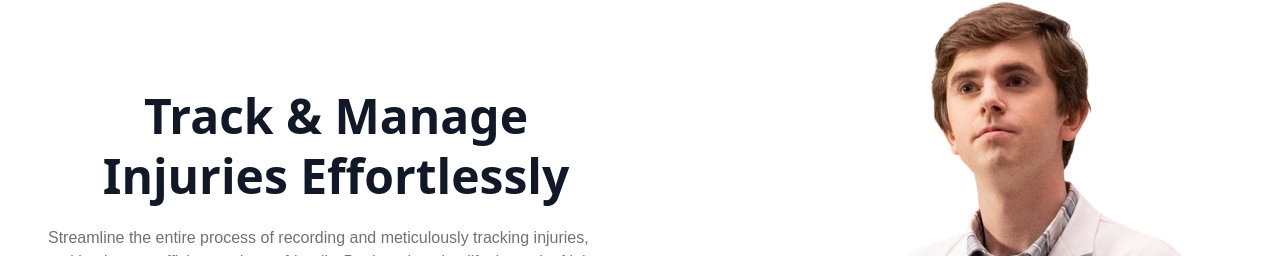
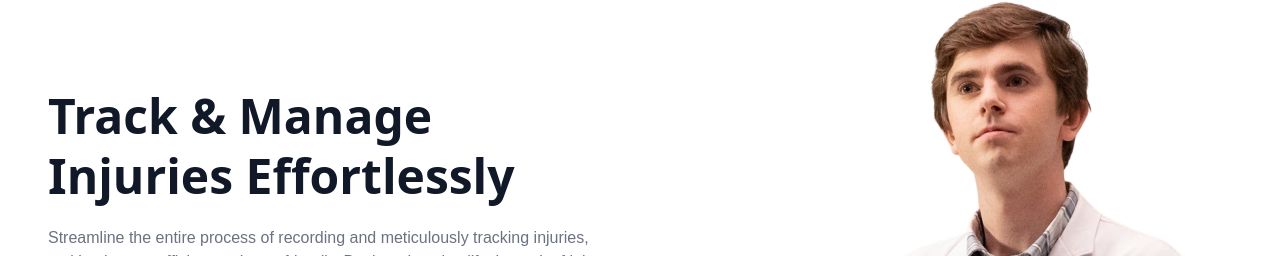
Before and after one commit to Code-Deboss/Grilli, a Next.js app: page / in a window 1280 px wide. Shown: the part 148-404 px from the top of the page. Built offline with nearby package versions, Linux system fonts and the light colour scheme; a web font is replaced by a local one.

Commit message:
debugging

```diff
--- a/package.json
+++ b/package.json
@@ -14,8 +14,7 @@
     "antd": "^5.10.0",
     "next": "13.5.4",
     "react": "^18",
-    "react-dom": "^18",
-    "react-router-dom": "^6.16.0"
+    "react-dom": "^18"
   },
   "devDependencies": {
     "autoprefixer": "^10.4.16",
--- /dev/null
+++ b/src/app/auth/Login.js
@@ -0,0 +1,9 @@
+import React from 'react'
+
+const Login = () => {
+  return (
+    <div>Login</div>
+  )
+}
+
+export default Login
--- /dev/null
+++ b/src/app/auth/Signup.js
@@ -0,0 +1,9 @@
+import React from 'react'
+
+const Signup = () => {
+  return (
+    <div>Signup</div>
+  )
+}
+
+export default Signup
--- /dev/null
+++ b/src/app/auth/index.js
@@ -0,0 +1,7 @@
+import Login from "./Login";
+import Signup from "./Signup";
+
+export{
+    Login,
+    Signup
+}
--- a/src/app/components/Nav.js
+++ b/src/app/components/Nav.js
@@ -12,7 +12,7 @@ const Nav = () => {
                         className='text-2xl font-bold'
                     >SafetySentry</h1>
                 </a>
-                <div className='flex gap-2 text-lg py-4 px-4 rounded-[40px] text-white bg-[#3AABE2] leading-normal font-medium font-montserrat max-lg:hidden wide:mr-24'>
+                <div className='flex gap-2 text-lg py-4 px-4 rounded-[40px] hover:bg-indigo-400 hover:drop-shadow-md transition duration-300 ease-in-out text-white bg-[#3AABE2] leading-normal font-medium font-montserrat max-lg:hidden wide:mr-24'>
                     <a href='/'>Sign in</a>
                     <span>/</span>
                     <a href='/'>Explore now</a>
--- a/src/app/page.js
+++ b/src/app/page.js
@@ -1,10 +1,11 @@
 import { Nav } from "./components"
-import { Hero } from "./pages"
+import { Hero } from "./pages";
+import { Login, Signup } from "./auth";
+import { BrowserRouter as Router, Route, Link, BrowserRouter, Routes } from 'react-router-dom';
 
 export default function Home() {
   return (
     <div className=''>
-      <Nav/>
       <Hero />
     </div>
   )
--- a/src/app/pages/Hero.js
+++ b/src/app/pages/Hero.js
@@ -1,12 +1,14 @@
 import React from 'react'
-
+import { Nav } from '../components'
 
 const Hero = () => {
   return (
-    <section className='py-5'>
+    <div>
+        <Nav />
+        <section className='py-5'>
         <div className='container flex flex-wrap items-center justify-center mt-20 md:mt-24 mx-auto h-[80vh] md:px-12 md:flex-row'>
             <div className='mb-14 lg-mb-0 lg:w-1/2'>
-                <h1 className='max-w-xl text-[2.9rem] leading-none text-gray-900 font-extrabold font-sans text-center lg:text-5xl lg:text-center lg:leading-tight mb-5'>
+                <h1 className='max-w-xl text-[2.9rem] leading-none text-gray-900 font-extrabold font-sans text-center lg:text-5xl lg:text-left lg:leading-tight mb-5'>
                     Track & Manage Injuries Effortlessly
                 </h1>
                 <p className='max-w-2xl text-center text-gray-500 lg:text-left lg:max-w-2xl '>
@@ -23,7 +25,8 @@ const Hero = () => {
             </div>
         </div>
     </section>
+    </div>
+
   )
 }
-
 export default Hero
--- a/src/app/pages/index.js
+++ b/src/app/pages/index.js
@@ -1,5 +1,5 @@
-import Hero from "./Hero";
+import Hero from "./Hero"
 
 export {
-    Hero
+   Hero
 }
```
Also changed, not shown: src/app/pages/dashboard/UserDashboard.js (renamed from src/app/pages/dashboard.js/UserDashboard.js), 1 other file (tests, documents, lock files or other folders).
